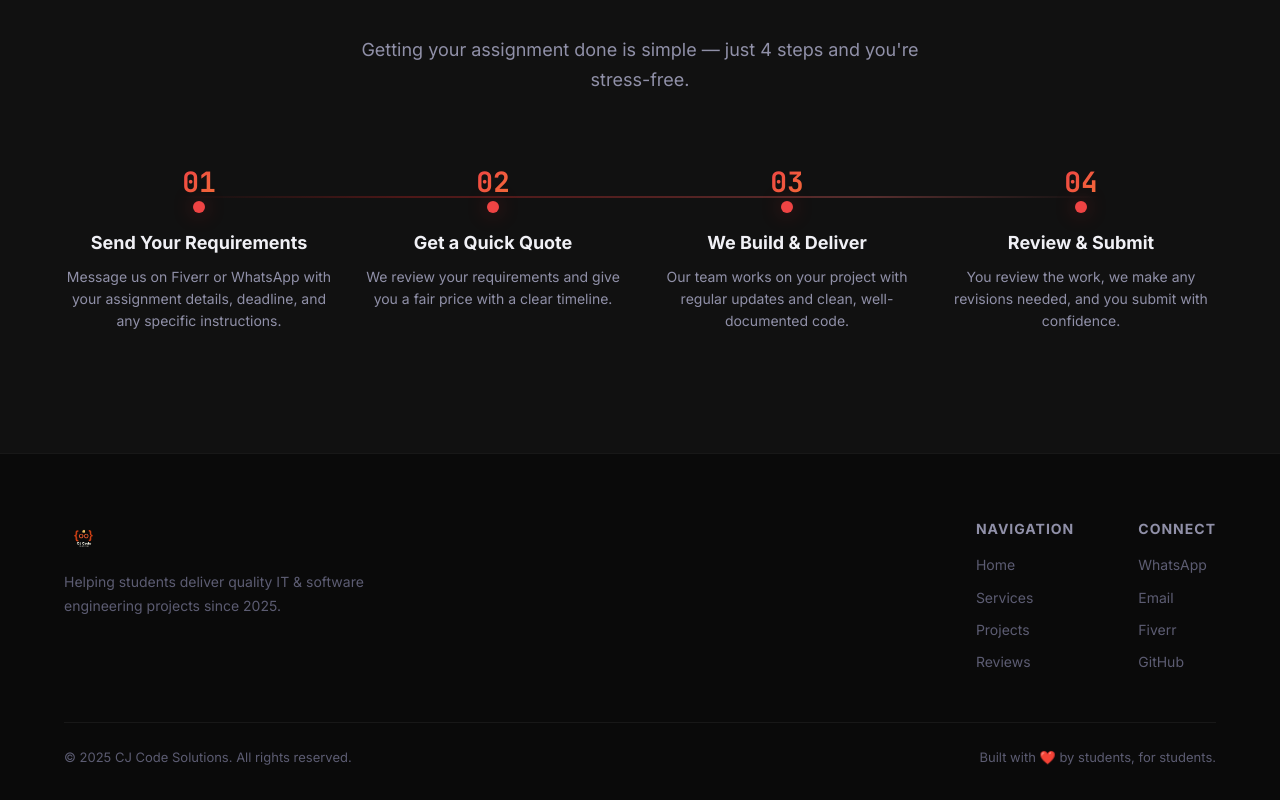
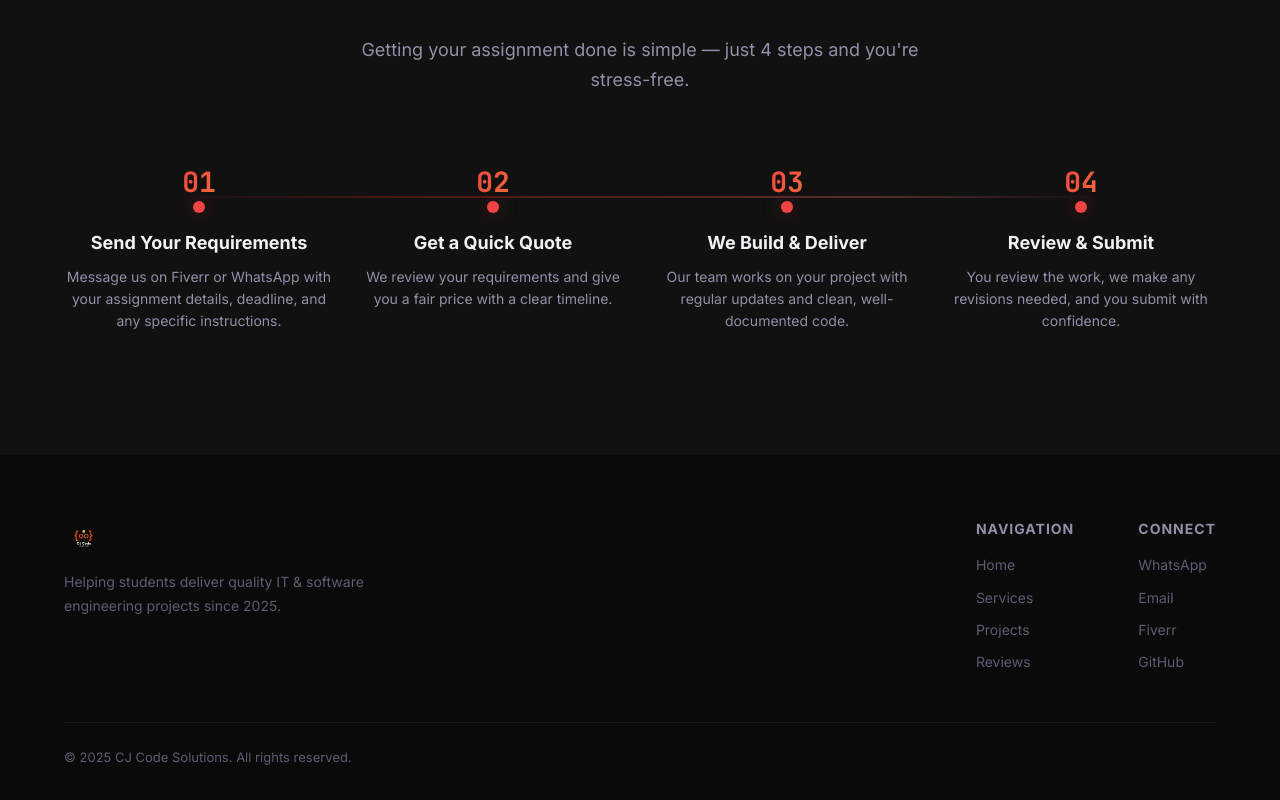
Before and after one commit to cjcodesolutions/cjcodesolutions.github.io, a React (Vite) app: page /#/ in a window 1280 px wide. Shown: the part 2245-3045 px from the top of the page. Built offline with nearby package versions, Linux system fonts and the light colour scheme.

Commit message:
update footer

```diff
--- a/src/components/Footer.jsx
+++ b/src/components/Footer.jsx
@@ -30,7 +30,6 @@ export default function Footer() {
         </div>
         <div className="footer-bottom">
           <p>&copy; 2025 CJ Code Solutions. All rights reserved.</p>
-          <p className="footer-tagline">Built with ❤️ by students, for students.</p>
         </div>
       </div>
     </footer>
```
